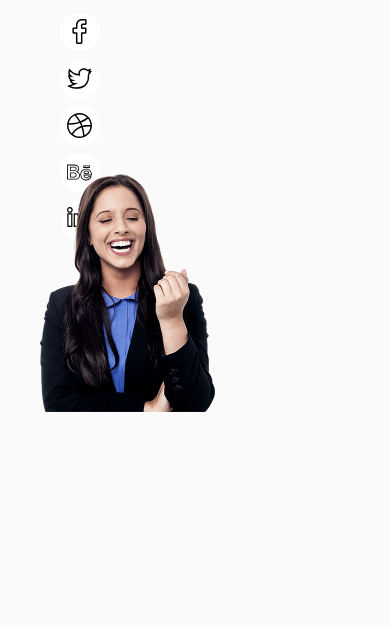
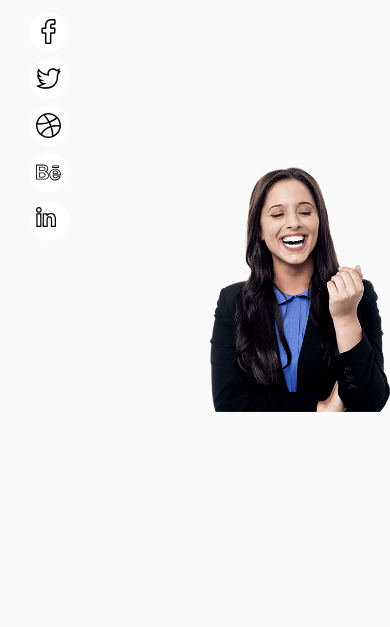
Before and after one commit to SergeyRee/AceCV, a plain HTML site: page index.html in a window 390 px wide. Shown: the part 217-844 px from the top of the page. Drawn offline with Linux system fonts and the light colour scheme.

Commit message:
home was fixed

```diff
--- a/css/blocks/home.less
+++ b/css/blocks/home.less
@@ -14,6 +14,11 @@
         margin: auto 0;
         width: 16rem;
 
+        @media (max-width: 618px) {
+            @media (max-width: 618px) {
+                margin: 2rem 1rem;
+            }
+        }
         .name{
             font-size: 5rem;
             line-height: 0.95;
@@ -29,9 +34,6 @@
             @media (max-width: 618px) {
                 font-size: 1rem;
             }
-        }
-        @media (max-width: 618px) {
-            margin: 2rem auto;
         }
     }
 
@@ -79,11 +81,22 @@
     }
 
     &__img {
-        margin-top: 3rem;
+        margin: 3rem 0 0 0 ;
+        padding: 3rem 0 0 0 ;
+        overflow: hidden;
+
+        @media (max-width: 686px) {
+            width: 230px;
+        }
+
+        @media (max-width: 415px) {
+            width: 180px;
+        }
+
 
         img {
             @media (max-width: 618px) {
-                width: 50%;
+                width: 100%;
             }
         }
 
@@ -91,6 +104,7 @@
             position: absolute;
             bottom: 25%;
             right: 0%;
+            z-index: -5;
         }
     }
 
```
Also changed, not shown: css/style.css, 1 other file.
